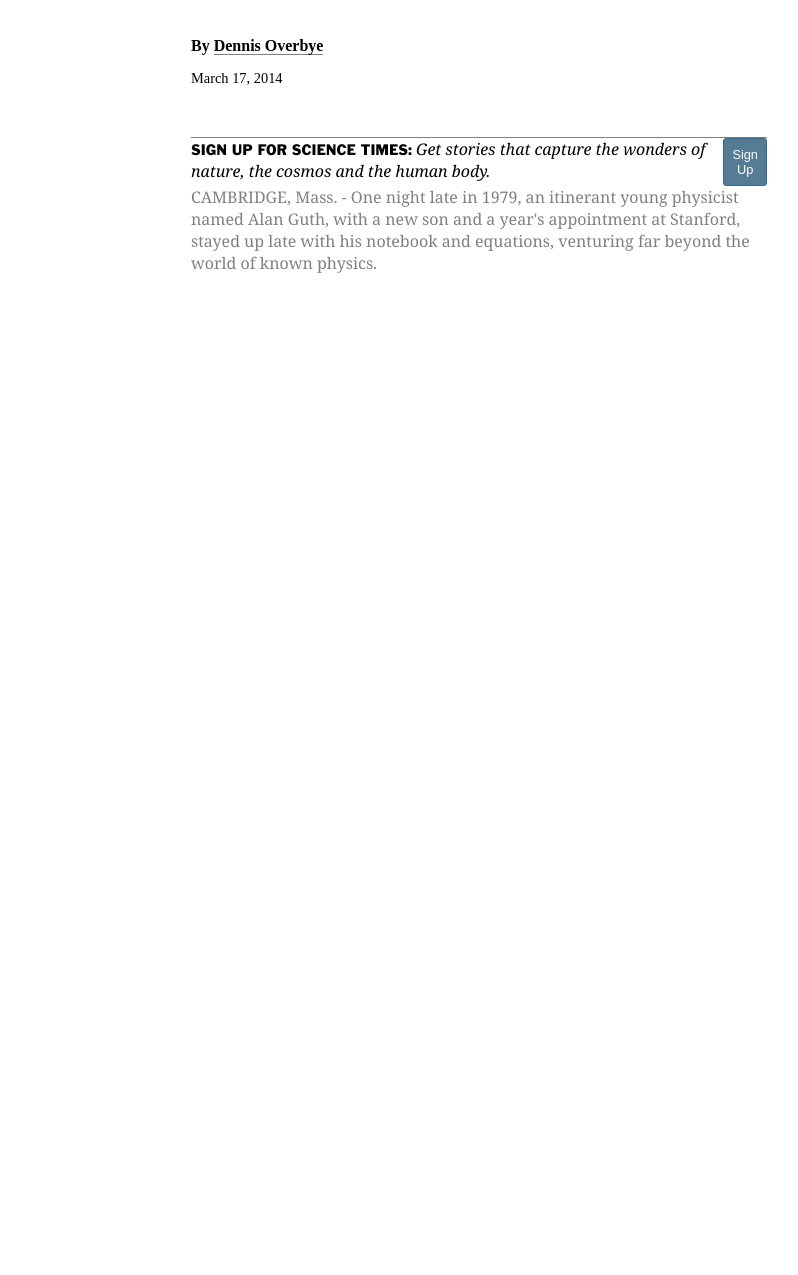
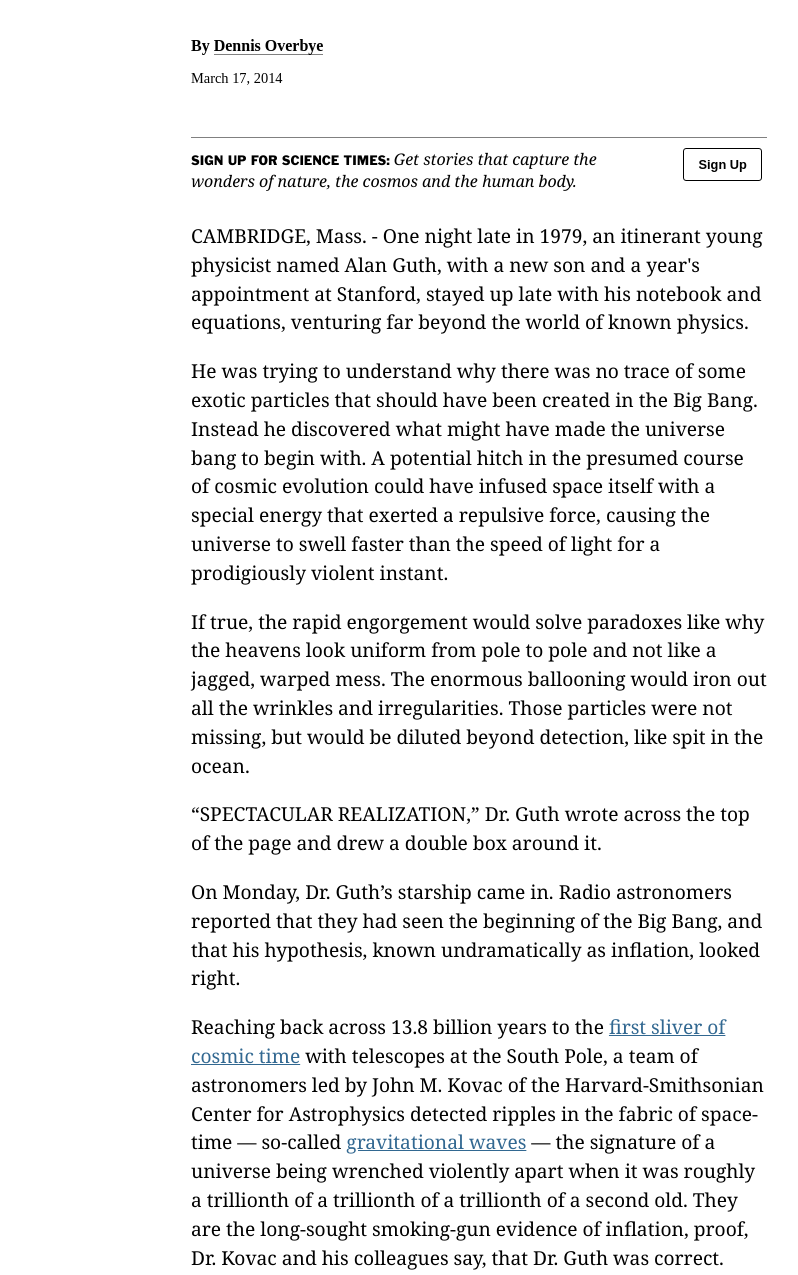
Before and after one commit to ZeraTheMant/odin_positioning_nyt_page, a plain HTML site: page index.html in a window 1280 px wide. Shown: the part 868-2143 px from the top of the page, without its empty margins (161-959 px from the left). Before the commit the page ends 1142 px from the top, so only its background shows below. Drawn offline with Linux system fonts and the light colour scheme.

Commit message:
working on main text, todo: image

```diff
--- a/index.html
+++ b/index.html
@@ -397,8 +397,8 @@
 					<p id="publication-date">March 17, 2014</p>
 				</div>
 
-				<div id="science-times" class="flex">
-					<div>
+				<div id="science-times">
+					<div id="a">
 						<p>
 							<span id="science-times-header">SIGN UP FOR SCIENCE TIMES:</span>
 							<span class="georgia-font italic">Get stories that capture the wonders of nature, the cosmos and the human body.</span>
@@ -406,14 +406,70 @@
 					</div>
 
 					<div>
-						<button type="button">Sign Up</button>
+						<button type="button" id="article-sign-up-btn">Sign Up</button>
 					</div>
 				</div>
 
 				<p class="main-text georgia-font">
 					CAMBRIDGE, Mass. - One night late in 1979, an itinerant young physicist named Alan Guth, with a new son and a year's appointment at Stanford, stayed up late with his notebook and equations, venturing far beyond the world of known physics.
 				</p>
-			</div>
+
+                <p class="main-text georgia-font">
+                    He was trying to understand why there was no trace of some exotic particles that should have been created in the Big Bang. Instead he discovered what might have made the universe bang to begin with. A potential hitch in the presumed course of cosmic evolution could have infused space itself with a special energy that exerted a repulsive force, causing the universe to swell faster than the speed of light for a prodigiously violent instant.
+                </p>
+
+                <p class="main-text georgia-font">
+                    If true, the rapid engorgement would solve paradoxes like why the heavens look uniform from pole to pole and not like a jagged, warped mess. The enormous ballooning would iron out all the wrinkles and irregularities. Those particles were not missing, but would be diluted beyond detection, like spit in the ocean.
+                </p>
+
+                <p class="main-text georgia-font">
+                    “SPECTACULAR REALIZATION,” Dr. Guth wrote across the top of the page and drew a double box around it.
+                </p>
+
+                <p class="main-text georgia-font">
+                    On Monday, Dr. Guth’s starship came in. Radio astronomers reported that they had seen the beginning of the Big Bang, and that his hypothesis, known undramatically as inflation, looked right.
+                </p>
+
+                <p class="main-text georgia-font">
+                    Reaching back across 13.8 billion years to the <a href="#" class="text-link">first sliver of cosmic time</a> with telescopes at the South Pole, a team of astronomers led by John M. Kovac of the Harvard-Smithsonian Center for Astrophysics detected ripples in the fabric of space-time — so-called <a href="#" class="text-link">gravitational waves</a> — the signature of a universe being wrenched violently apart when it was roughly a trillionth of a trillionth of a trillionth of a second old. They are the long-sought smoking-gun evidence of inflation, proof, Dr. Kovac and his colleagues say, that Dr. Guth was correct.
+                </p>
+
+                <p class="main-text georgia-font">
+                    Inflation has been the workhorse of cosmology for 35 years, though many, including Dr. Guth, wondered whether it could ever be proved.
+                </p>
+
+                <p class="main-text georgia-font">
+                    If corroborated, Dr. Kovac’s work will stand as a landmark in science comparable to the recent discovery of dark energy pushing the universe apart, or of the Big Bang itself. It would open vast realms of time and space and energy to science and speculation.
+                </p>
+
+                <p class="main-text georgia-font">
+                    Confirming inflation would mean that the universe we see, extending 14 billion light-years in space with its hundreds of billions of galaxies, is only an infinitesimal patch in a larger cosmos whose extent, architecture and fate are unknowable. Moreover, beyond our own universe there might be an endless number of other universes bubbling into frothy eternity, like a pot of pasta water boiling over.
+                </p>
+
+                <h3 class="georgia-font">
+                    ‘As Big as It Gets’
+                </h3>
+
+                <p class="main-text georgia-font">
+                    In our own universe, it would serve as a window into the forces operating at energies forever beyond the reach of particle accelerators on Earth and yield new insights into gravity itself. Dr. Kovac’s ripples would be the first direct observation of gravitational waves, which, according to Einstein’s theory of general relativity, should ruffle space-time.
+                </p>
+
+                <p class="main-text georgia-font">
+                    Marc Kamionkowski of Johns Hopkins University, an early-universe expert who was not part of the team, said, “This is huge, as big as it gets.”
+                </p>
+
+                <p class="main-text georgia-font">
+                    He continued, “This is a signal from the very earliest universe, sending a telegram encoded in gravitational waves.”
+                </p>
+
+                <p class="main-text georgia-font">
+                    The ripples manifested themselves as faint spiral patterns in a bath of microwave radiation that permeates space and preserves a picture of the universe when it was 380,000 years old and as hot as the surface of the sun.
+                </p>
+
+                <p class="main-text georgia-font">
+                    Dr. Kovac and his collaborators, working in an experiment known as Bicep, for Background Imaging of Cosmic Extragalactic Polarization, reported their results in a scientific briefing at the Center for Astrophysics here on Monday and in a set of papers submitted to The Astrophysical Journal.
+                </p>
+            </div>
 		</div>
 	</main>
 
--- a/style.css
+++ b/style.css
@@ -397,22 +397,56 @@ main h1 {
 }
 
 #article-info {
-	border-bottom: 1px solid grey;
 	padding-bottom: 50px;
 	margin-top: 40px;
 }
 
 .main-text {
-	color: grey;
+	font-size: 1.2rem;
+    line-height: 1.5;
 }
 
 .thin-margin {
-	width: 45%;
+	width: 92%;
 	margin: auto;
 }
 
 #science-times-header {
 	font-family: franklinGothic;
+    font-size: 0.9rem;
+}
+
+#article-sign-up-btn {
+    background: white;
+    border: 1px solid black;
+    color: black;
+    font-weight: bold;
+    width: 100%;
+}
+
+#science-times {
+    border-top: 1px solid grey;
+    display: grid;
+    grid-template-columns: 1.2fr 0.3fr;
+    grid-gap: 20px;
+    padding: 10px 5px 10px 0;
+    justify-content: space-between;
+    margin: 0 auto;
+    width: 90%;
+}
+
+.thin-margin > .georgia-font {
+    margin-top: 20px;
+}
+
+
+
+.text-link {
+    color: #326891;
+}
+
+.text-link:hover {
+    text-decoration: none;
 }
 
 /* main css end */
@@ -432,6 +466,15 @@ main h1 {
 	main h1 {
 		font-size: 2.3rem;
 	}
+
+    .thin-margin {
+        width: 45%;
+    }
+
+    #science-times {
+        width: 100%;
+        grid-template-columns: 1.2fr 0.2fr;
+    }
 }
 
 
```
